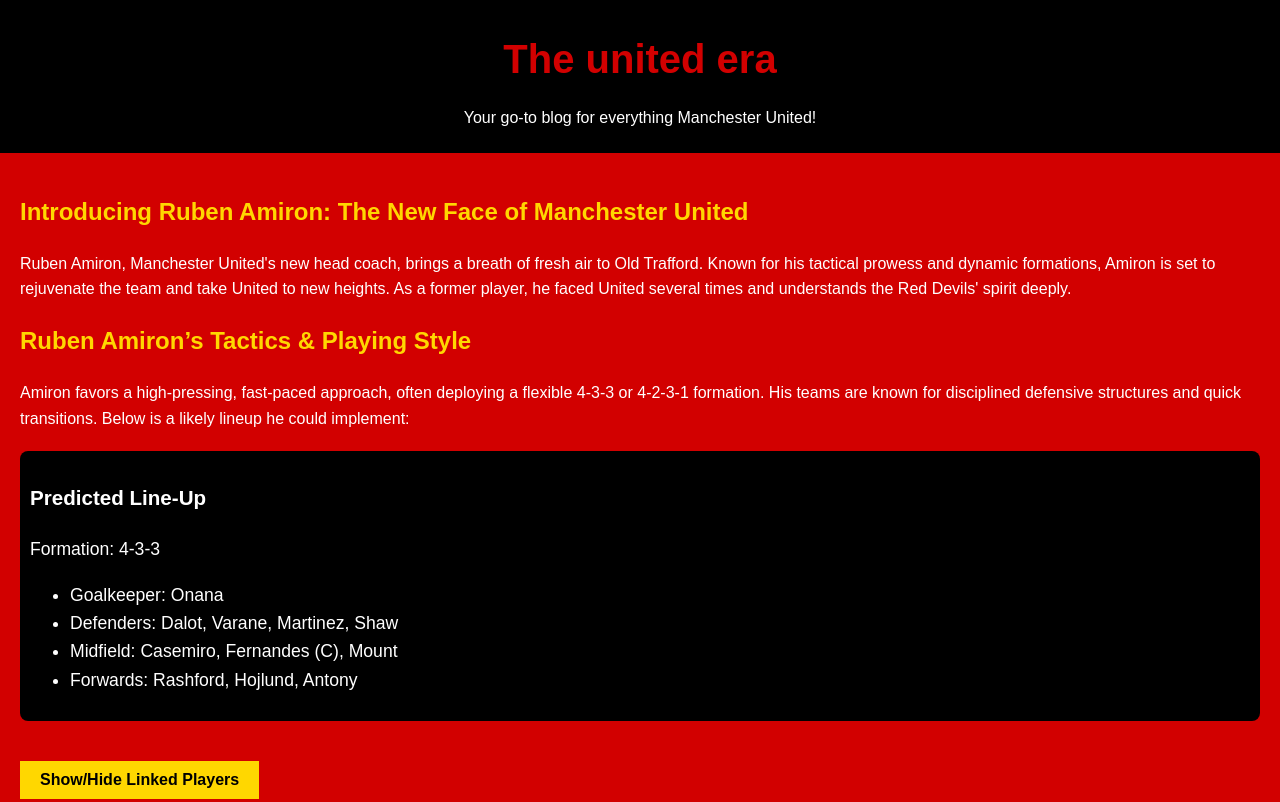
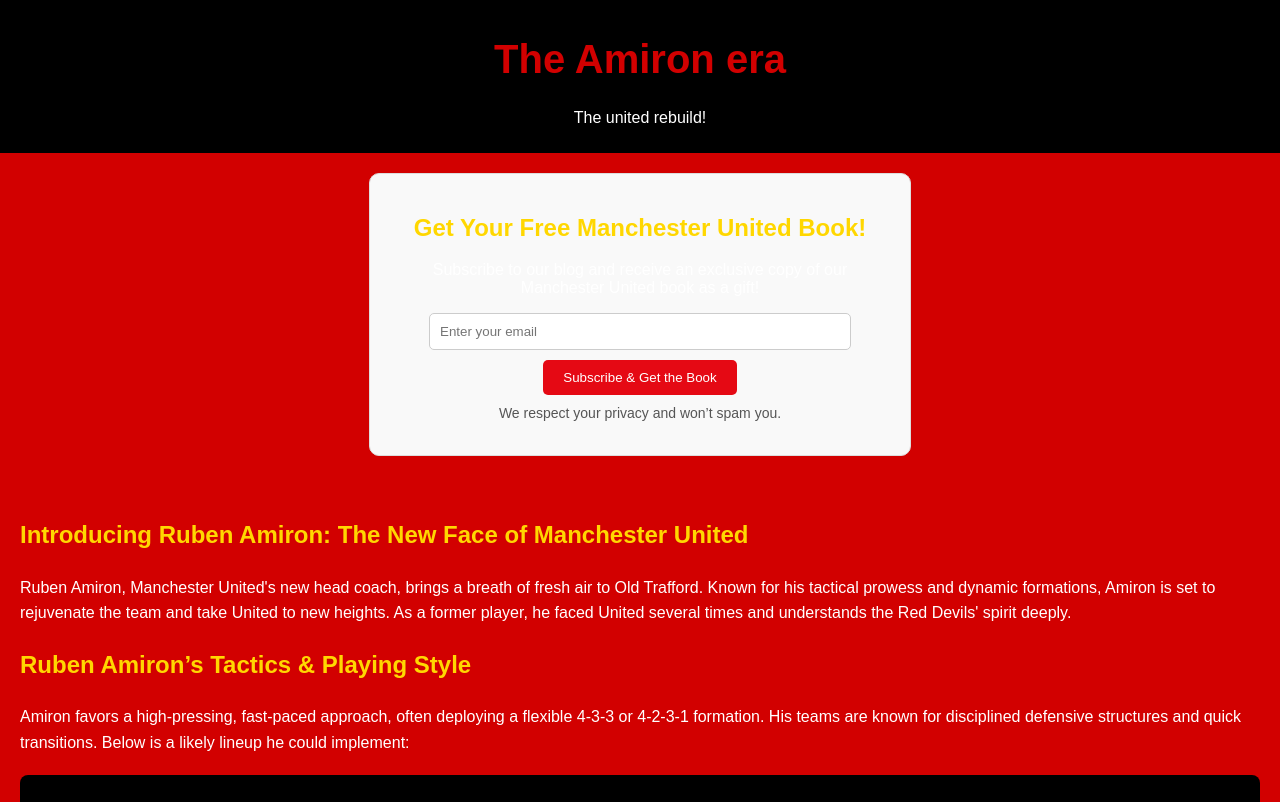
Before and after one commit to Buzzykinghez7/Doozy-Man-U-, a plain HTML site: page index.html in a window 1280 px wide. Shown: the top 802 px of the page. Drawn offline with Linux system fonts and the light colour scheme.

Commit message:
Update index.html

```diff
--- a/index.html
+++ b/index.html
@@ -71,9 +71,27 @@
 <body>
 
 <header>
-    <h1>The united era</h1>
-    <p>Your go-to blog for everything Manchester United!</p>
+    <h1>The Amiron era</h1>
+    <p>The united rebuild!</p>
 </header>
+    <!-- Subscription Form -->
+<div style="text-align: center; margin: 20px auto; padding: 20px; border: 1px solid #ddd; border-radius: 10px; max-width: 500px; background-color: #f9f9f9;">
+  <h2>Get Your Free Manchester United Book!</h2>
+  <p>Subscribe to our blog and receive an exclusive copy of our Manchester United book as a gift!</p>
+
+  <form action="https://your-mailing-service-url" method="POST">
+    <!-- Replace the 'action' URL with your mailing service form URL -->
+    <input type="email" name="email" placeholder="Enter your email" required
+           style="width: 80%; padding: 10px; margin-bottom: 10px; border: 1px solid #ccc; border-radius: 5px;">
+    <button type="submit"
+            style="padding: 10px 20px; background-color: #e50914; color: white; border: none; border-radius: 5px; cursor: pointer;">
+      Subscribe & Get the Book
+    </button>
+  </form>
+
+  <p style="font-size: 14px; color: #555; margin-top: 10px;">We respect your privacy and won’t spam you.</p>
+</div>
+
 
 <div class="content">
     <h2>Introducing Ruben Amiron: The New Face of Manchester United</h2>
@@ -122,4 +140,5 @@
 </script>
 
 </body>
+
 </html>
```
